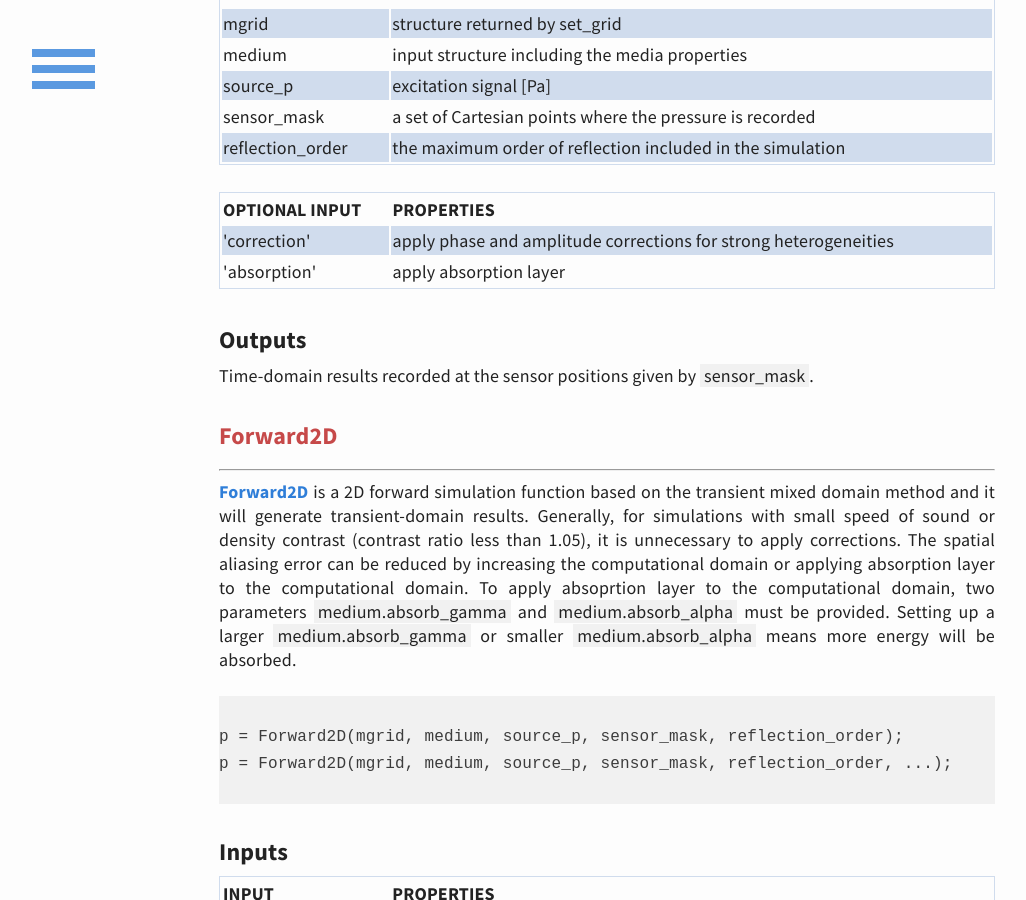
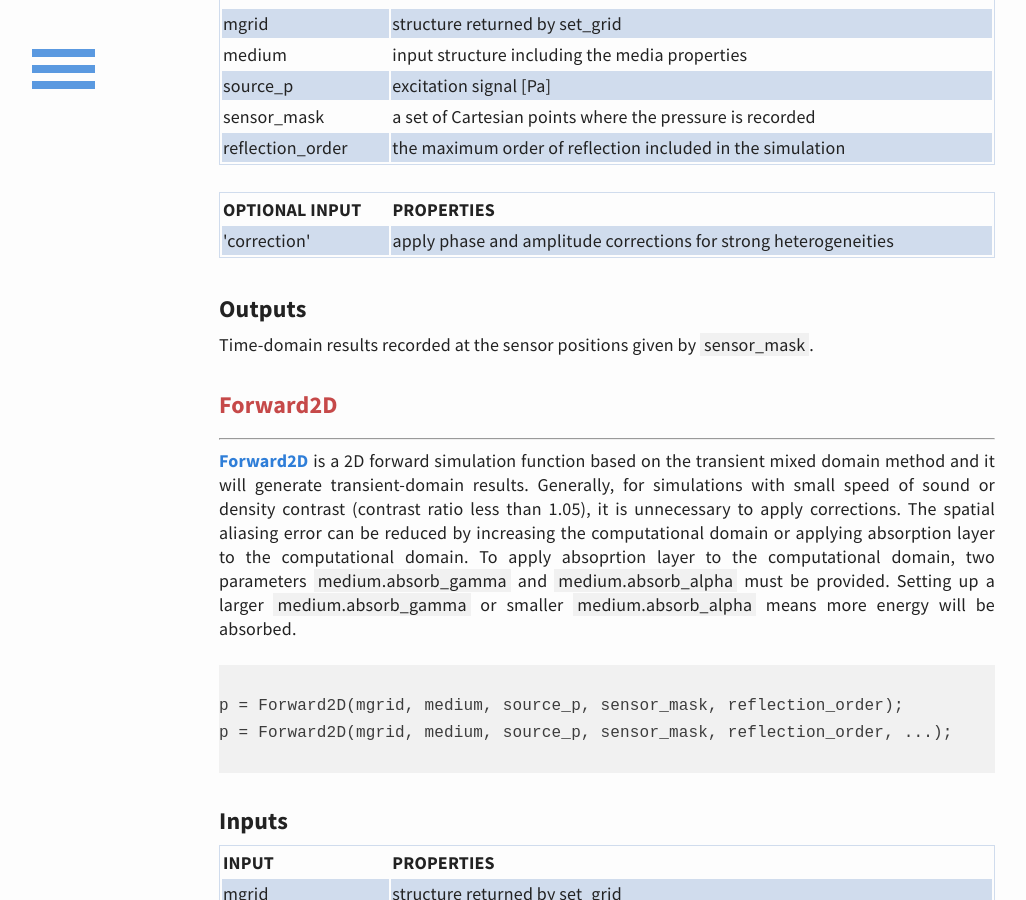
Before and after one commit to m-SOUND/mSOUND, a Jekyll site: the page built from function.html, in a window 1280 px wide and 900 px high, scrolled down 1843 px. Shown: the whole window, without its empty margins (33-1059 px from the left). Built offline with Jekyll 4.4.1, drawn with Linux system fonts in a browser that asks for light colours.

Commit message:
Update function.html

```diff
--- a/function.html
+++ b/function.html
@@ -139,9 +139,6 @@ p = Forward1D(mgrid, medium, source_p, sensor_mask, reflection_order, ...);
   </tr>
   <tr>
    <td>'correction'</td><td>apply phase and amplitude corrections for strong heterogeneities</td>
-  </tr>
-  <tr>
-  <td>'absorption'</td><td>apply absorption layer</td>
   </tr>
  </table>
 
```
